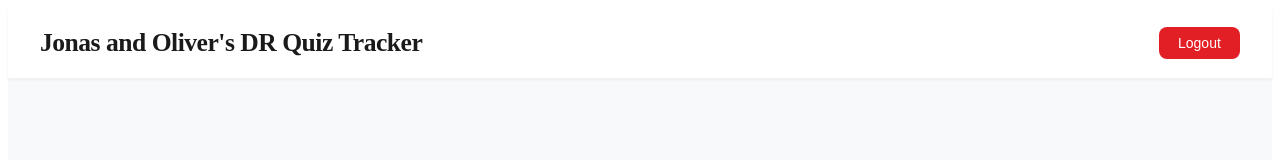
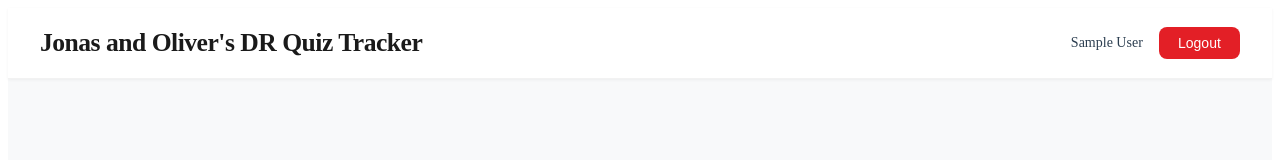
Before and after one commit to Olingz/quizvibe, an Angular app in the folder vibe2/: page /login in a window 1280 px wide. Shown: the top 160 px of the page. Built offline with nearby package versions, Linux system fonts and the light colour scheme; no server answers; sample sign-in values are in the browser's storage.

Commit message:
Enhance user experience by displaying the current user's name in the header, update styles for authentication controls, and pre-fill player name in quiz result form with logged-in user's display name.

```diff
--- a/vibe2/src/app/app.component.css
+++ b/vibe2/src/app/app.component.css
@@ -32,6 +32,13 @@ h1 {
 .auth-controls {
   display: flex;
   gap: 1rem;
+  align-items: center;
+}
+
+.user-name {
+  color: #2c3e50;
+  font-weight: 500;
+  font-size: 0.875rem;
 }
 
 button {
@@ -70,4 +77,8 @@ main {
   h1 {
     font-size: 1.4rem;
   }
+
+  .auth-controls {
+    flex-direction: column;
+  }
 }
--- a/vibe2/src/app/app.component.html
+++ b/vibe2/src/app/app.component.html
@@ -3,6 +3,7 @@
     <div class="header-content">
       <h1>Jonas and Oliver's DR Quiz Tracker</h1>
       <div class="auth-controls" *ngIf="authService.isAuthenticated()">
+        <span class="user-name">{{ authService.getCurrentUser()?.displayName || 'User' }}</span>
         <button (click)="logout()">Logout</button>
       </div>
     </div>
@@ -11,4 +12,4 @@
   <main>
     <router-outlet></router-outlet>
   </main>
-  </div>
+</div>
--- a/vibe2/src/app/components/add-quiz-result/add-quiz-result.component.ts
+++ b/vibe2/src/app/components/add-quiz-result/add-quiz-result.component.ts
@@ -1,9 +1,10 @@
-import { Component, Output, EventEmitter } from '@angular/core';
+import { Component, Output, EventEmitter, OnInit } from '@angular/core';
 import { QuizResultsService } from '../../services/quiz-results.service';
 import { QuizResult } from '../../models/quiz-result.model';
 import { FormsModule, NgForm } from '@angular/forms';
 import { CommonModule } from '@angular/common';
 import { Router } from '@angular/router';
+import { AuthService } from '../../services/auth.service';
 
 @Component({
   selector: 'app-add-quiz-result',
@@ -12,12 +13,13 @@ import { Router } from '@angular/router';
   templateUrl: './add-quiz-result.component.html',
   styleUrl: './add-quiz-result.component.css'
 })
-export class AddQuizResultComponent {
+export class AddQuizResultComponent implements OnInit {
   @Output() resultAdded = new EventEmitter<void>();
   quizText: string = '';
   newResult: Partial<QuizResult> = {
     playerName: '',
     quizName: '',
+    category: '',
     correctAnswers: 0,
     totalQuestions: 0,
     quizUrl: ''
@@ -25,8 +27,17 @@ export class AddQuizResultComponent {
 
   constructor(
     private quizResultsService: QuizResultsService,
-    private router: Router
+    private router: Router,
+    private authService: AuthService
   ) {}
+
+  ngOnInit() {
+    // Pre-fill player name with logged-in user's display name
+    const currentUser = this.authService.getCurrentUser();
+    if (currentUser?.displayName) {
+      this.newResult.playerName = currentUser.displayName;
+    }
+  }
 
   parseQuizText(): void {
     if (!this.quizText) return;
```
